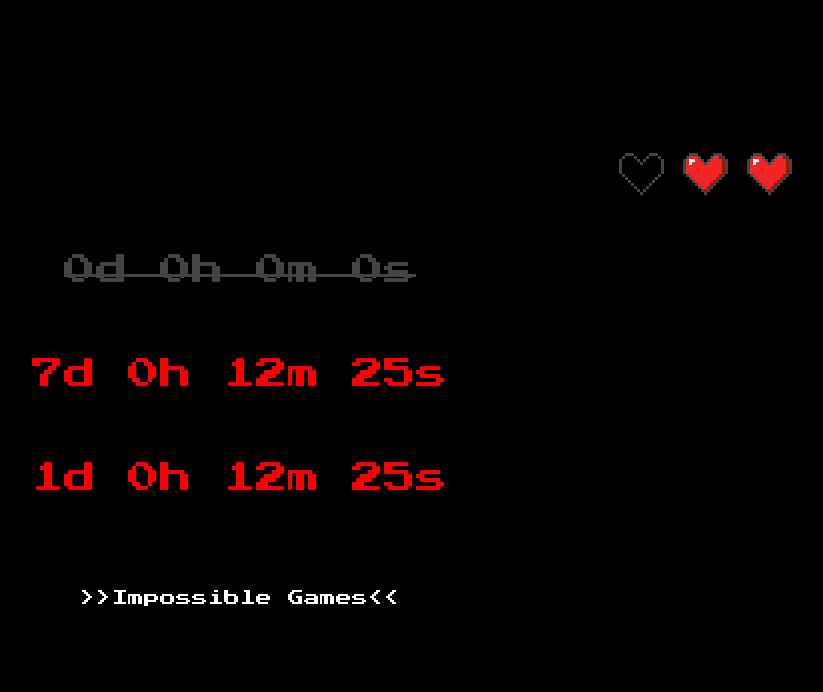
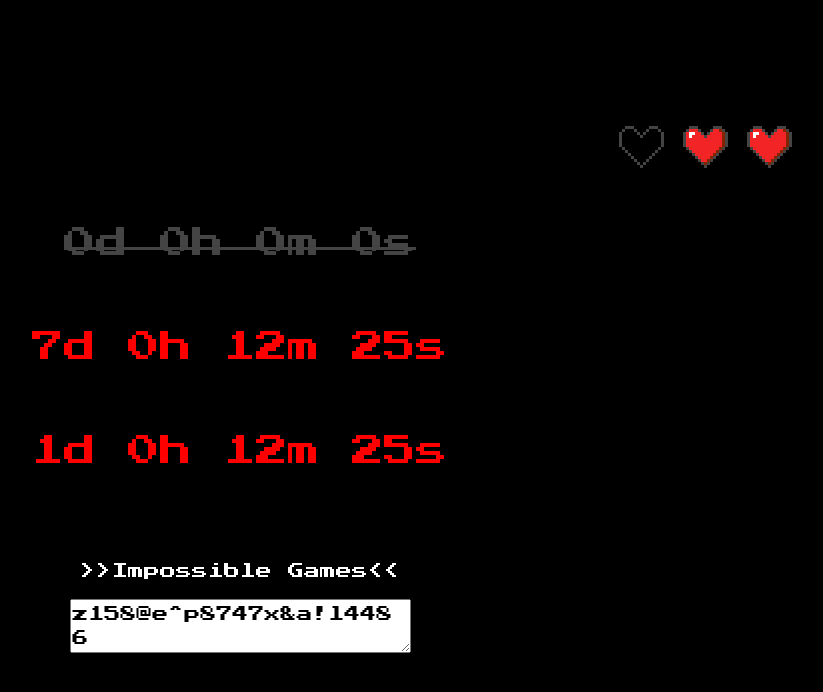
Before and after one commit to ImpossibleGamesFun/ImpossibleGamesFun.github.io, a plain HTML site: page index.html in a window 1280 px wide. Shown: the whole page, without its empty margins (400-1223 px from the left). Drawn offline with nearby package versions, Linux system fonts and the light colour scheme; a web font is replaced by a local one.

Commit message:
Added cypher

```diff
--- a/index.html
+++ b/index.html
@@ -43,6 +43,7 @@
 
     <footer class="container my-5">
         <address class="text-white">>>Impossible Games<<</address>
+        <textarea>z158@e^p8747x&a!l4486</textarea>
     </footer>
 
     <script>
```
